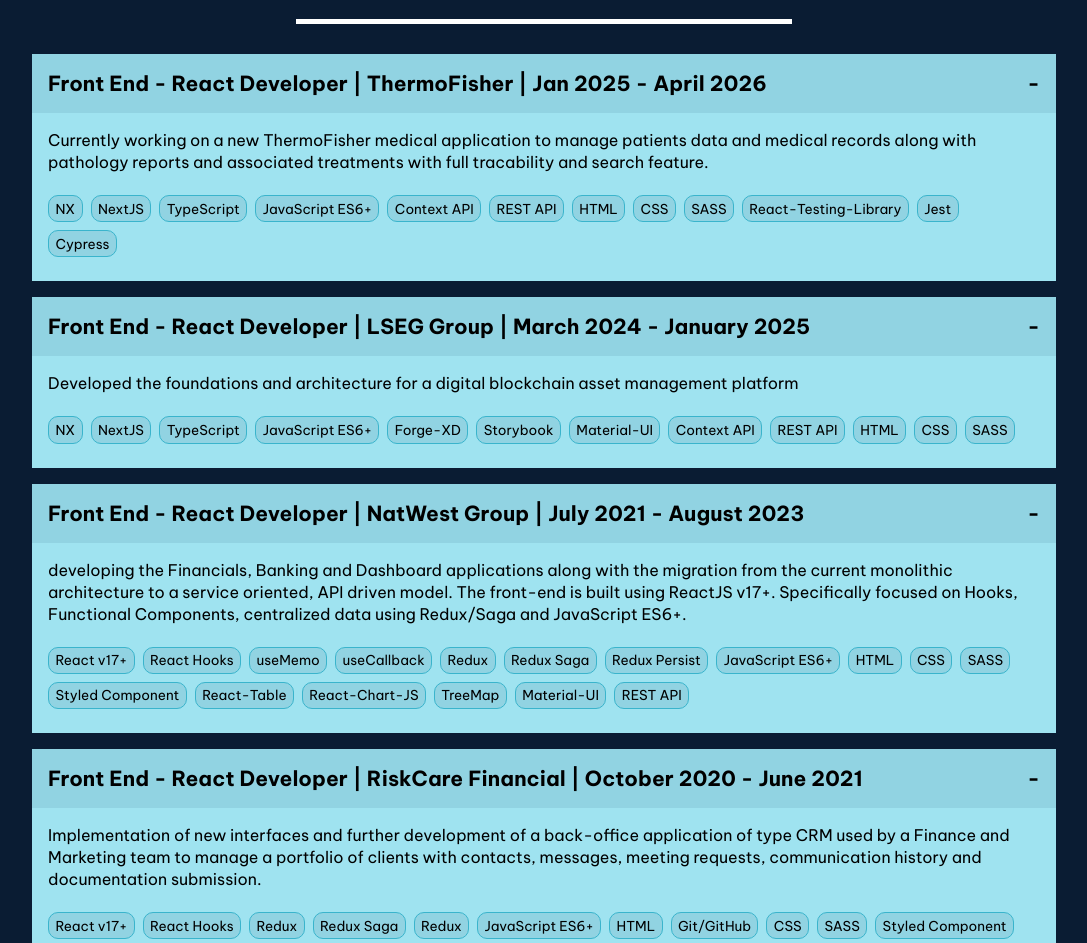
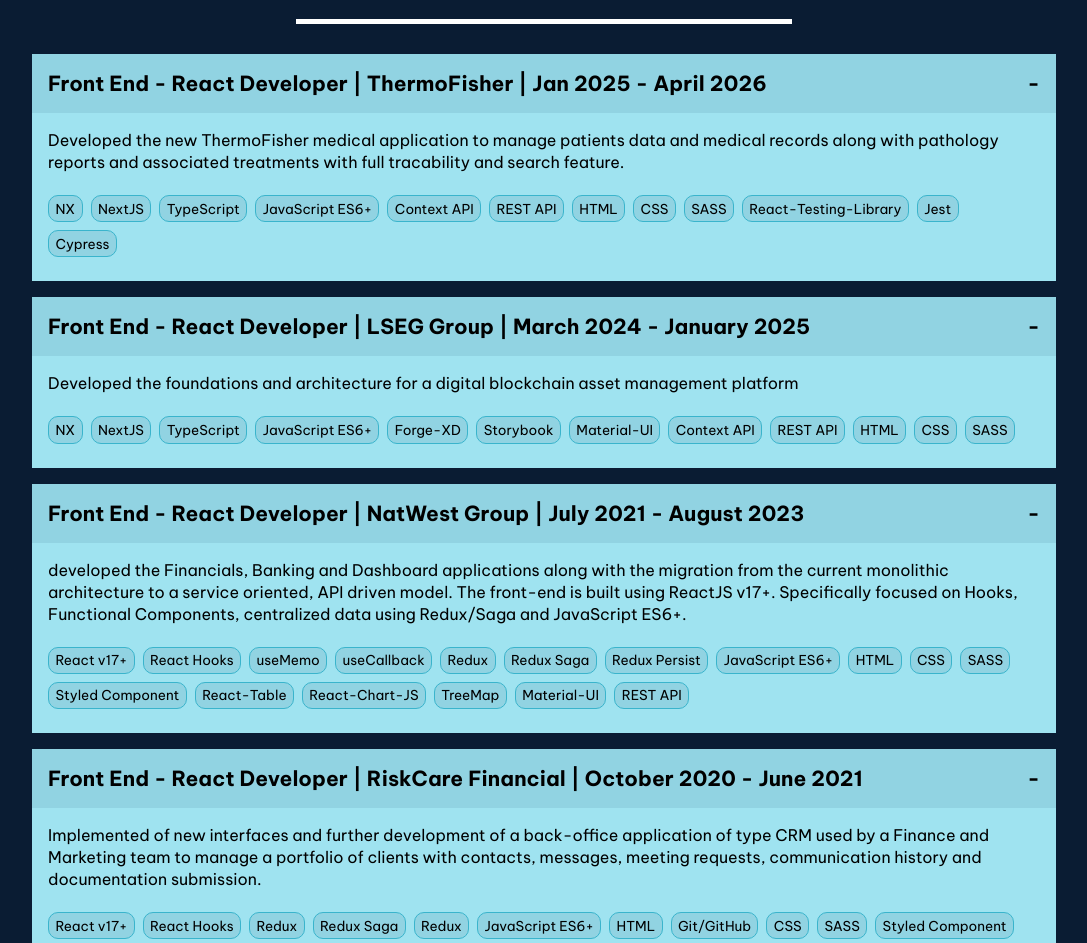
Before and after one commit to faouzi-ait/react-portfolio-resume, a React (Create React App) app: page / in a window 1280 px wide. Shown: the part 2689-3632 px from the top of the page, without its empty margins (96-1183 px from the left). Built offline with nearby package versions, Linux system fonts and the light colour scheme; a web font is replaced by a local one.

Commit message:
Fixed resume name

```diff
--- a/src/i18n/messages/en-US.js
+++ b/src/i18n/messages/en-US.js
@@ -51,13 +51,13 @@
       'Front End - React Developer | RiskCare Financial | October 2020 - June 2021',
 
     jobDesc0:
-      'Currently working on a new ThermoFisher medical application to manage patients data and medical records along with pathology reports and associated treatments with full tracability and search feature. ',
+      'Developed the new ThermoFisher medical application to manage patients data and medical records along with pathology reports and associated treatments with full tracability and search feature. ',
     jobDesc1:
       'Developed the foundations and architecture for a digital blockchain asset management platform',
     jobDesc2:
-      'developing the Financials, Banking and Dashboard applications along with the migration from the current monolithic architecture to a service oriented, API driven model. The front-end is built using ReactJS v17+. Specifically focused on Hooks, Functional Components, centralized data using Redux/Saga and JavaScript ES6+.',
+      'developed the Financials, Banking and Dashboard applications along with the migration from the current monolithic architecture to a service oriented, API driven model. The front-end is built using ReactJS v17+. Specifically focused on Hooks, Functional Components, centralized data using Redux/Saga and JavaScript ES6+.',
     jobDesc3:
-      'Implementation of new interfaces and further development of a back-office application of type CRM used by a Finance and Marketing team to manage a portfolio of clients with contacts, messages, meeting requests, communication history and documentation submission.',
+      'Implemented of new interfaces and further development of a back-office application of type CRM used by a Finance and Marketing team to manage a portfolio of clients with contacts, messages, meeting requests, communication history and documentation submission.',
 
     // CONTACT PAGE
     contact: 'Contact Me',
```
